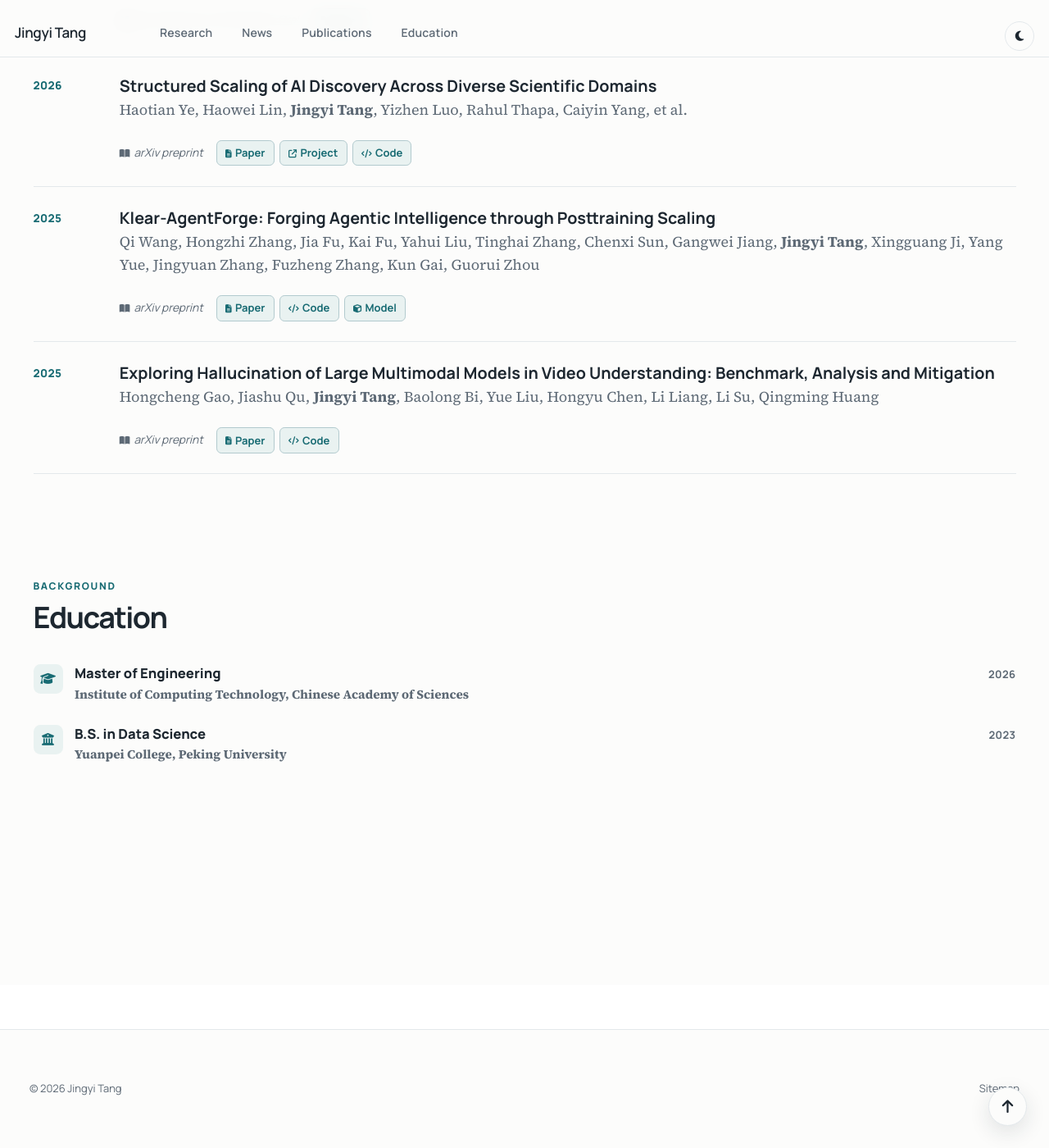
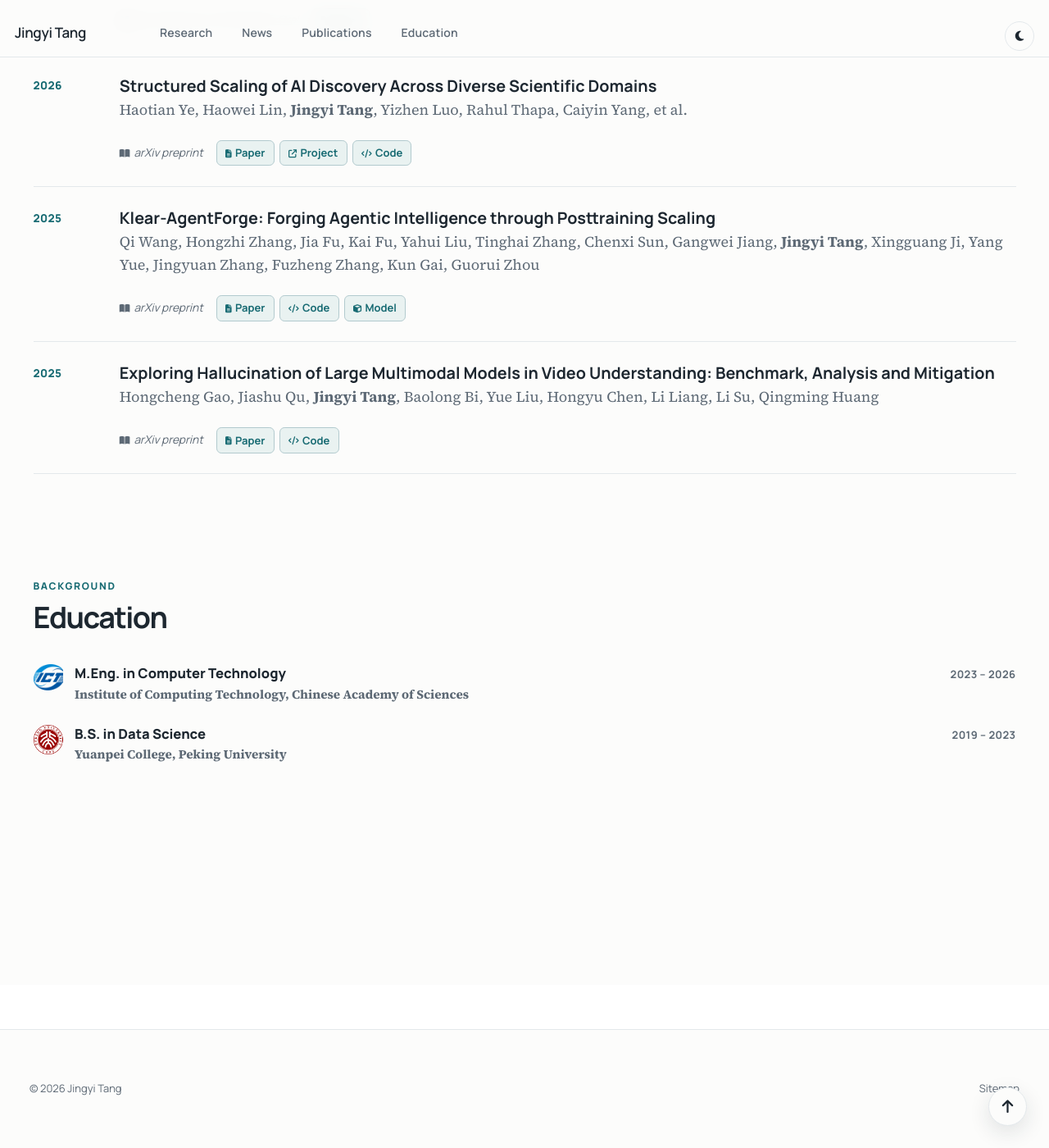
Before and after one commit to ColorDavid/ColorDavid.github.io, a Jekyll site: the page built from _pages/about.md, in a window 1280 px wide and 1400 px high, scrolled down 2400 px. Shown: the whole window at 82% size. Built offline with Jekyll 4.4.1, drawn with Linux system fonts in a browser that asks for light colours; some web fonts are replaced.

Commit message:
Correct education details and use school marks

```diff
--- a/_pages/about.md
+++ b/_pages/about.md
@@ -77,20 +77,20 @@ redirect_from:
     </div>
     <ol class="education-list">
       <li>
-        <span class="education-mark" aria-hidden="true"><i class="fas fa-graduation-cap"></i></span>
+        <span class="education-logo"><img src="{{ '/images/education/ict.png' | relative_url }}" alt="Institute of Computing Technology logo"></span>
         <div class="education-details">
-          <h3>Master of Engineering</h3>
+          <h3>M.Eng. in Computer Technology</h3>
           <p><a href="http://www.ict.ac.cn/">Institute of Computing Technology, Chinese Academy of Sciences</a></p>
         </div>
-        <time class="education-date" datetime="2026">2026</time>
+        <span class="education-date"><time datetime="2023">2023</time> – <time datetime="2026">2026</time></span>
       </li>
       <li>
-        <span class="education-mark" aria-hidden="true"><i class="fas fa-university"></i></span>
+        <span class="education-logo"><img src="{{ '/images/education/pku.png' | relative_url }}" alt="Peking University logo"></span>
         <div class="education-details">
           <h3>B.S. in Data Science</h3>
           <p><a href="https://yuanpei.pku.edu.cn/">Yuanpei College, Peking University</a></p>
         </div>
-        <time class="education-date" datetime="2023">2023</time>
+        <span class="education-date"><time datetime="2019">2019</time> – <time datetime="2023">2023</time></span>
       </li>
     </ol>
   </section>
--- a/_sass/_modern-home.scss
+++ b/_sass/_modern-home.scss
@@ -493,15 +493,18 @@ body {
   padding: 0.48rem 0;
 }
 
-.education-mark {
-  display: grid;
+.education-logo {
+  display: block;
   width: 2rem;
   height: 2rem;
-  place-items: center;
-  border-radius: 0.46rem;
-  background: var(--site-accent-soft);
-  color: var(--site-accent);
-  font-size: 0.83rem;
+  overflow: hidden;
+}
+
+.education-logo img {
+  display: block;
+  width: auto;
+  max-width: none;
+  height: 2rem;
 }
 
 .education-details h3 {
```
Also changed, not shown: DESIGN.md (+4 -4 lines), _pages/cv.md (+2 -2 lines), images/education/ict.png (added), images/education/pku.png (added).
